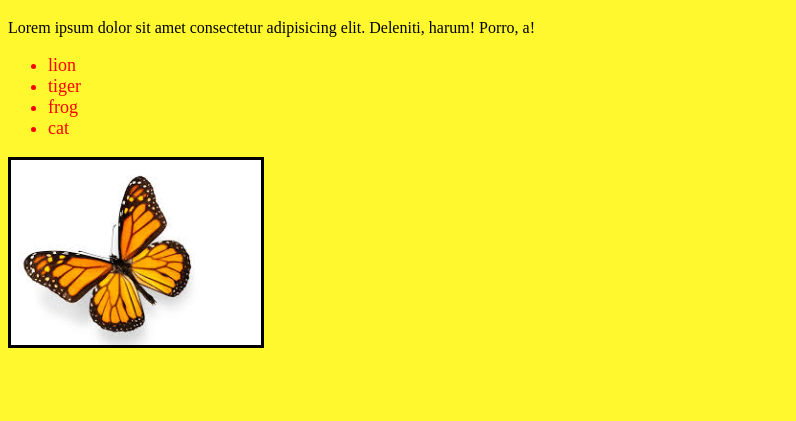
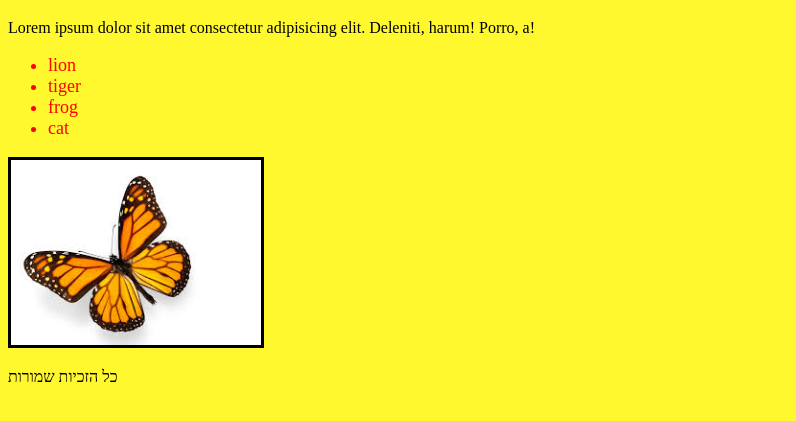
Before and after one commit to Avner-code/Shelter, a plain HTML site: page index.html in a window 1280 px wide. Shown: the part 97-518 px from the top of the page, without its empty margins (0-796 px from the left). Drawn offline with Linux system fonts and the light colour scheme.

Commit message:
this is last version

```diff
--- a/index.html
+++ b/index.html
@@ -27,5 +27,7 @@
 
     <img class="home-image" src="Assets/images/הורדה.jpeg" alt="">
 
+
+    <p>כל הזכיות שמורות</p>
 </body>
 </html>
```
Also changed, not shown: about.html (+3 -0 lines).
